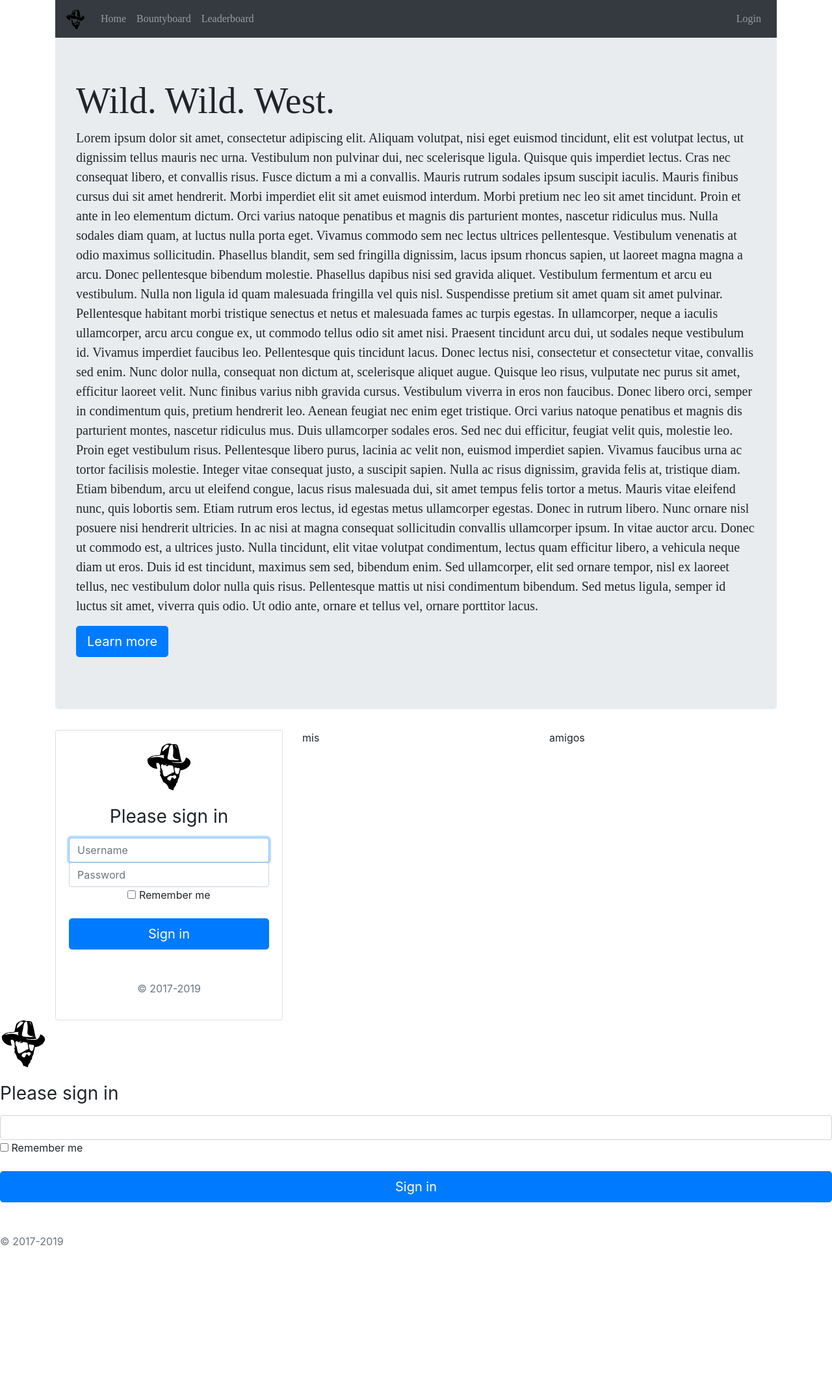
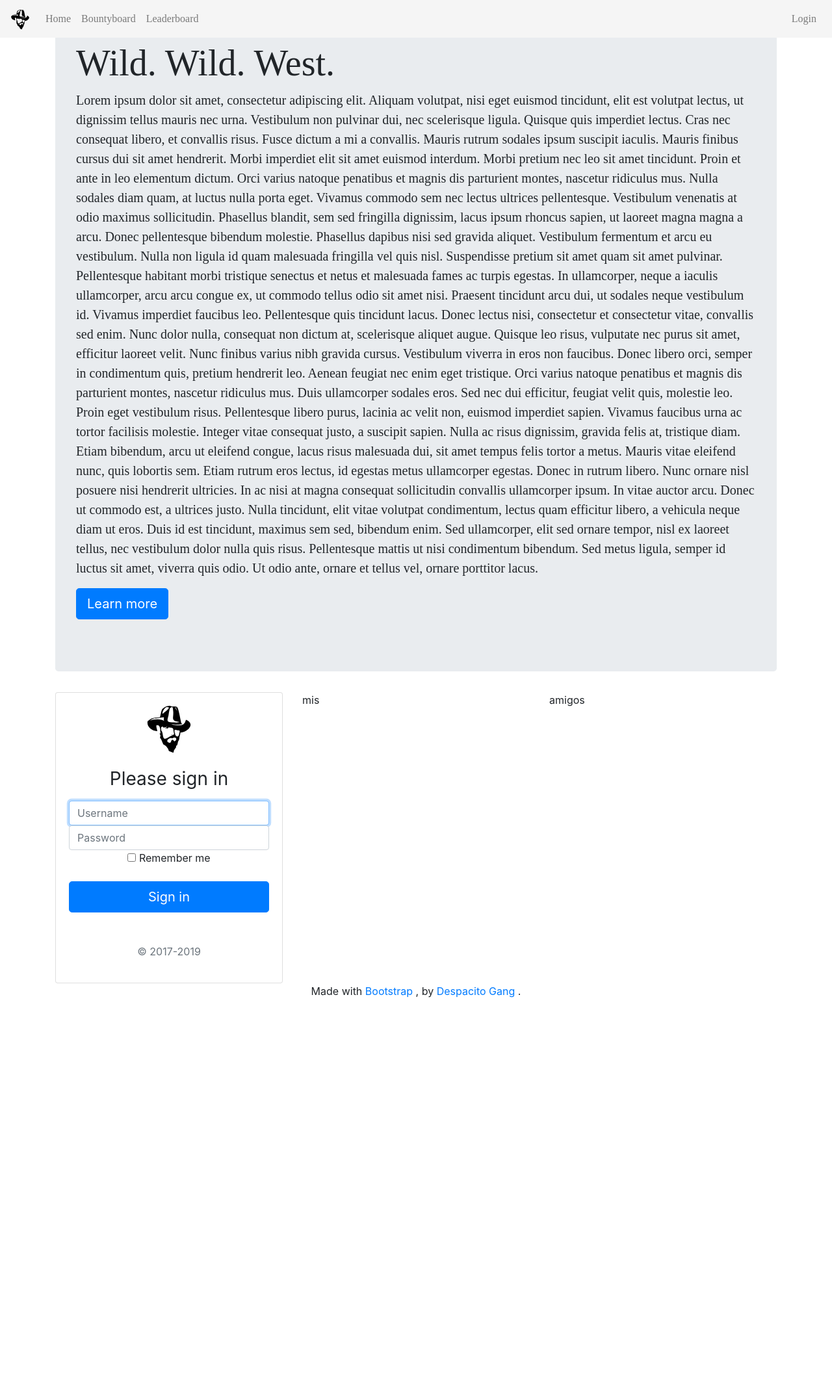
Before and after one commit to J-Kupfer/IProg_project, a web app: file src/index.html in a window 1280 px wide. Shown: the whole page at 65% size. After the commit the page ends 1763 px from the top, so only its background shows below. Run offline with its HTML, style and script files only (its server is not run), Linux system fonts and the light colour scheme; some libraries are stand-ins or nearby versions; some web fonts are replaced.

Commit message:
added footer

```diff
--- a/src/css/indexCSS.css
+++ b/src/css/indexCSS.css
@@ -4,6 +4,8 @@
 
 .nav-link {
     font-family: 'Rye', cursive;
+    color: white;
+
 }
 
 .display-4 {
@@ -13,3 +15,7 @@
 .lead {
     font-family: 'Rye', cursive;
 }
+
+.mastfoot {
+    text-align: center;
+}
--- a/src/index.html
+++ b/src/index.html
@@ -16,7 +16,7 @@
 
 
         <div class="container">
-            <nav class="navbar navbar-expand-md navbar-dark bg-dark">
+            <nav class="navbar fixed-top navbar-expand-md navbar-light" style="background-color: whitesmoke" >
                 <a class="navbar-brand" href="#">
                     <img src="assets/man-311670.svg" width="30" height="30" alt="">
                 </a>
@@ -39,7 +39,7 @@
                     </ul>
                     <ul class="navbar-nav ml-auto">
                         <li class="nav-item">
-                            <a class="nav-link">Login</a>
+                            <a class="nav-link" href="form-signin">Login</a>
                         </li>
                     </ul>
                 </div>
@@ -90,21 +90,20 @@
 
             </div>
         </div>
+        <footer class="mastfoot mt-auto">
+            <div class="inner">
+                <p>
+                    Made with
+                    <a href="https://getbootstrap.com/">Bootstrap</a>
+                    , by
+                    <a href="https://steamcommunity.com/groups/despacitogang"> Despacito Gang</a>
+                    .
+                </p>
+            </div>
+        </footer>
 
-        <form class="form-signin">
-            <img class="mb-4" src="assets/man-311670.svg" alt="" width="72" height="72">
-            <h1 class="h3 mb-3 font-weight-normal">Please sign in</h1>
-            <label class="sr-only" for="inputEmail">Username</label>
-            <input class="form-control" required="" autofocus="">
-            <div class="checkbox mb-3">
-                <label>
-                    <input type="checkbox" value="remeber-me">
-                    Remember me
-                </label>
-            </div>
-            <button class="btn btn-lg btn-primary btn-block" type="submit">Sign in</button>
-            <p class="mt-5 mb-3 text-muted">© 2017-2019</p>
-        </form>
+
+
 
 
         <script src="https://code.jquery.com/jquery-3.2.1.slim.min.js" integrity="sha384-KJ3o2DKtIkvYIK3UENzmM7KCkRr/rE9/Qpg6aAZGJwFDMVNA/GpGFF93hXpG5KkN" crossorigin="anonymous"></script>
```
